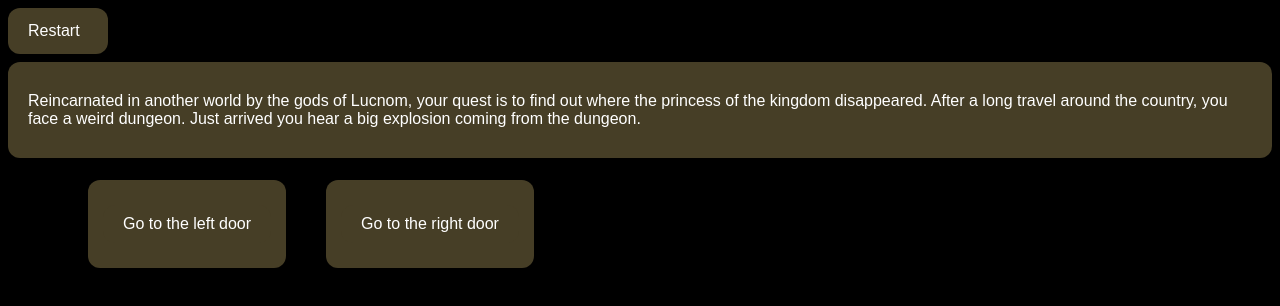
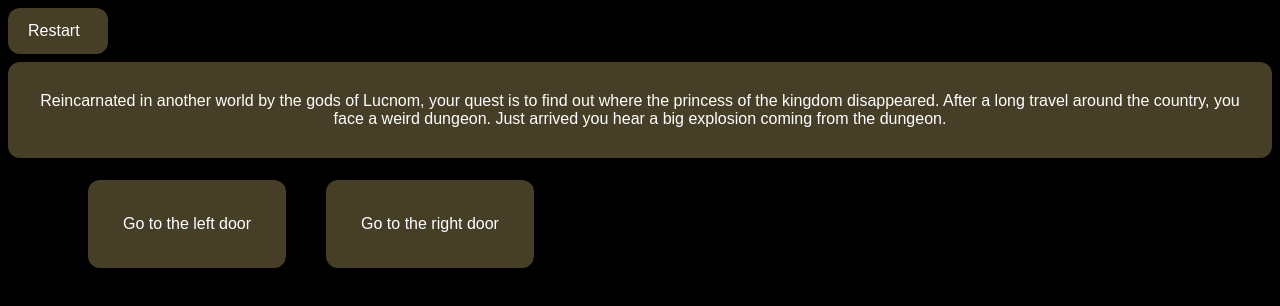
Before and after one commit to GuillaumeDespaux/Lucnom-s-Castle, a plain HTML site: page index.html in a window 1280 px wide. Drawn offline with Linux system fonts and the light colour scheme.

Commit message:
new image + css modification

```diff
--- a/main.js
+++ b/main.js
@@ -43,7 +43,7 @@ const storyNodes = {
     image: './img/4.png',
     options: [
       { text: 'Open the chest', nextNodeId: 11 },
-      { text: 'Open the unlocked door', nextNodeId: 0 }
+      { text: 'Open the unlocked door', nextNodeId: 12 }
     ]
   },
   5: {
@@ -52,7 +52,7 @@ const storyNodes = {
     text: 'You grab your sword out of the guard and prepare to attack. The form shows up and seems to be a skeleton. You take it off guard and prepare to attack.',
     options: [
       { text: 'Attack right side', nextNodeId: 6 },
-      { text: 'Attack left side', nextNodeId: 0 }
+      { text: 'Attack left side', nextNodeId: 12 }
     ]
   },
   6: {
@@ -81,106 +81,106 @@ const storyNodes = {
     name: 'GLFH',
     text: 'Oh no, doors GLFH.',
     options: [
-      { text: 'Open door number 1', nextNodeId: 0 },
-      { text: 'Open door number 2', nextNodeId: 0 },
-      { text: 'Open door number 3', nextNodeId: 0 },
-      { text: 'Open door number 4', nextNodeId: 0 },
-      { text: 'Open door number 5', nextNodeId: 0 },
-      { text: 'Open door number 6', nextNodeId: 0 },
-      { text: 'Open door number 7', nextNodeId: 0 },
-      { text: 'Open door number 8', nextNodeId: 0 },
-      { text: 'Open door number 9', nextNodeId: 0 },
-      { text: 'Open door number 10', nextNodeId: 0 },
-      { text: 'Open door number 11', nextNodeId: 0 },
-      { text: 'Open door number 12', nextNodeId: 0 },
-      { text: 'Open door number 13', nextNodeId: 0 },
-      { text: 'Open door number 14', nextNodeId: 0 },
-      { text: 'Open door number 15', nextNodeId: 0 },
-      { text: 'Open door number 16', nextNodeId: 0 },
-      { text: 'Open door number 17', nextNodeId: 0 },
-      { text: 'Open door number 18', nextNodeId: 0 },
-      { text: 'Open door number 19', nextNodeId: 0 },
-      { text: 'Open door number 20', nextNodeId: 0 },
-      { text: 'Open door number 21', nextNodeId: 0 },
-      { text: 'Open door number 22', nextNodeId: 0 },
-      { text: 'Open door number 23', nextNodeId: 0 },
-      { text: 'Open door number 24', nextNodeId: 0 },
-      { text: 'Open door number 25', nextNodeId: 0 },
-      { text: 'Open door number 26', nextNodeId: 0 },
-      { text: 'Open door number 27', nextNodeId: 0 },
-      { text: 'Open door number 28', nextNodeId: 0 },
-      { text: 'Open door number 29', nextNodeId: 0 },
-      { text: 'Open door number 30', nextNodeId: 0 },
-      { text: 'Open door number 31', nextNodeId: 0 },
-      { text: 'Open door number 32', nextNodeId: 0 },
-      { text: 'Open door number 33', nextNodeId: 0 },
-      { text: 'Open door number 34', nextNodeId: 0 },
-      { text: 'Open door number 35', nextNodeId: 0 },
-      { text: 'Open door number 36', nextNodeId: 0 },
-      { text: 'Open door number 37', nextNodeId: 0 },
-      { text: 'Open door number 38', nextNodeId: 0 },
-      { text: 'Open door number 39', nextNodeId: 0 },
-      { text: 'Open door number 40', nextNodeId: 0 },
-      { text: 'Open door number 41', nextNodeId: 0 },
-      { text: 'Open door number 42', nextNodeId: 0 },
-      { text: 'Open door number 43', nextNodeId: 0 },
-      { text: 'Open door number 44', nextNodeId: 0 },
+      { text: 'Open door number 1', nextNodeId: 12 },
+      { text: 'Open door number 2', nextNodeId: 12 },
+      { text: 'Open door number 3', nextNodeId: 12 },
+      { text: 'Open door number 4', nextNodeId: 12 },
+      { text: 'Open door number 5', nextNodeId: 12 },
+      { text: 'Open door number 6', nextNodeId: 12 },
+      { text: 'Open door number 7', nextNodeId: 12 },
+      { text: 'Open door number 8', nextNodeId: 12 },
+      { text: 'Open door number 9', nextNodeId: 12 },
+      { text: 'Open door number 10', nextNodeId: 12 },
+      { text: 'Open door number 11', nextNodeId: 12 },
+      { text: 'Open door number 12', nextNodeId: 12 },
+      { text: 'Open door number 13', nextNodeId: 12 },
+      { text: 'Open door number 14', nextNodeId: 12 },
+      { text: 'Open door number 15', nextNodeId: 12 },
+      { text: 'Open door number 16', nextNodeId: 12 },
+      { text: 'Open door number 17', nextNodeId: 12 },
+      { text: 'Open door number 18', nextNodeId: 12 },
+      { text: 'Open door number 19', nextNodeId: 12 },
+      { text: 'Open door number 20', nextNodeId: 12 },
+      { text: 'Open door number 21', nextNodeId: 12 },
+      { text: 'Open door number 22', nextNodeId: 12 },
+      { text: 'Open door number 23', nextNodeId: 12 },
+      { text: 'Open door number 24', nextNodeId: 12 },
+      { text: 'Open door number 25', nextNodeId: 12 },
+      { text: 'Open door number 26', nextNodeId: 12 },
+      { text: 'Open door number 27', nextNodeId: 12 },
+      { text: 'Open door number 28', nextNodeId: 12 },
+      { text: 'Open door number 29', nextNodeId: 12 },
+      { text: 'Open door number 30', nextNodeId: 12 },
+      { text: 'Open door number 31', nextNodeId: 12 },
+      { text: 'Open door number 32', nextNodeId: 12 },
+      { text: 'Open door number 33', nextNodeId: 12 },
+      { text: 'Open door number 34', nextNodeId: 12 },
+      { text: 'Open door number 35', nextNodeId: 12 },
+      { text: 'Open door number 36', nextNodeId: 12 },
+      { text: 'Open door number 37', nextNodeId: 12 },
+      { text: 'Open door number 38', nextNodeId: 12 },
+      { text: 'Open door number 39', nextNodeId: 12 },
+      { text: 'Open door number 40', nextNodeId: 12 },
+      { text: 'Open door number 41', nextNodeId: 12 },
+      { text: 'Open door number 42', nextNodeId: 12 },
+      { text: 'Open door number 43', nextNodeId: 12 },
+      { text: 'Open door number 44', nextNodeId: 12 },
       { text: 'Open door number 45', nextNodeId: 8 },
-      { text: 'Open door number 46', nextNodeId: 0 },
-      { text: 'Open door number 47', nextNodeId: 0 },
-      { text: 'Open door number 48', nextNodeId: 0 },
-      { text: 'Open door number 49', nextNodeId: 0 },
-      { text: 'Open door number 50', nextNodeId: 0 },
-      { text: 'Open door number 51', nextNodeId: 0 },
-      { text: 'Open door number 52', nextNodeId: 0 },
-      { text: 'Open door number 53', nextNodeId: 0 },
-      { text: 'Open door number 54', nextNodeId: 0 },
-      { text: 'Open door number 55', nextNodeId: 0 },
-      { text: 'Open door number 56', nextNodeId: 0 },
-      { text: 'Open door number 57', nextNodeId: 0 },
-      { text: 'Open door number 58', nextNodeId: 0 },
-      { text: 'Open door number 59', nextNodeId: 0 },
-      { text: 'Open door number 60', nextNodeId: 0 },
-      { text: 'Open door number 61', nextNodeId: 0 },
-      { text: 'Open door number 62', nextNodeId: 0 },
-      { text: 'Open door number 63', nextNodeId: 0 },
-      { text: 'Open door number 64', nextNodeId: 0 },
-      { text: 'Open door number 65', nextNodeId: 0 },
-      { text: 'Open door number 66', nextNodeId: 0 },
-      { text: 'Open door number 67', nextNodeId: 0 },
-      { text: 'Open door number 68', nextNodeId: 0 },
-      { text: 'Open door number 69', nextNodeId: 0 },
-      { text: 'Open door number 70', nextNodeId: 0 },
-      { text: 'Open door number 71', nextNodeId: 0 },
-      { text: 'Open door number 72', nextNodeId: 0 },
-      { text: 'Open door number 73', nextNodeId: 0 },
-      { text: 'Open door number 74', nextNodeId: 0 },
-      { text: 'Open door number 75', nextNodeId: 0 },
-      { text: 'Open door number 76', nextNodeId: 0 },
-      { text: 'Open door number 77', nextNodeId: 0 },
-      { text: 'Open door number 78', nextNodeId: 0 },
-      { text: 'Open door number 79', nextNodeId: 0 },
-      { text: 'Open door number 80', nextNodeId: 0 },
-      { text: 'Open door number 81', nextNodeId: 0 },
-      { text: 'Open door number 82', nextNodeId: 0 },
-      { text: 'Open door number 83', nextNodeId: 0 },
-      { text: 'Open door number 84', nextNodeId: 0 },
-      { text: 'Open door number 85', nextNodeId: 0 },
-      { text: 'Open door number 86', nextNodeId: 0 },
-      { text: 'Open door number 87', nextNodeId: 0 },
-      { text: 'Open door number 88', nextNodeId: 0 },
-      { text: 'Open door number 89', nextNodeId: 0 },
-      { text: 'Open door number 90', nextNodeId: 0 },
-      { text: 'Open door number 91', nextNodeId: 0 },
-      { text: 'Open door number 92', nextNodeId: 0 },
-      { text: 'Open door number 93', nextNodeId: 0 },
-      { text: 'Open door number 94', nextNodeId: 0 },
-      { text: 'Open door number 95', nextNodeId: 0 },
-      { text: 'Open door number 96', nextNodeId: 0 },
-      { text: 'Open door number 97', nextNodeId: 0 },
-      { text: 'Open door number 98', nextNodeId: 0 },
-      { text: 'Open door number 99', nextNodeId: 0 },
-      { text: 'Open door number 100', nextNodeId: 0 }
+      { text: 'Open door number 46', nextNodeId: 12 },
+      { text: 'Open door number 47', nextNodeId: 12 },
+      { text: 'Open door number 48', nextNodeId: 12 },
+      { text: 'Open door number 49', nextNodeId: 12 },
+      { text: 'Open door number 50', nextNodeId: 12 },
+      { text: 'Open door number 51', nextNodeId: 12 },
+      { text: 'Open door number 52', nextNodeId: 12 },
+      { text: 'Open door number 53', nextNodeId: 12 },
+      { text: 'Open door number 54', nextNodeId: 12 },
+      { text: 'Open door number 55', nextNodeId: 12 },
+      { text: 'Open door number 56', nextNodeId: 12 },
+      { text: 'Open door number 57', nextNodeId: 12 },
+      { text: 'Open door number 58', nextNodeId: 12 },
+      { text: 'Open door number 59', nextNodeId: 12 },
+      { text: 'Open door number 60', nextNodeId: 12 },
+      { text: 'Open door number 61', nextNodeId: 12 },
+      { text: 'Open door number 62', nextNodeId: 12 },
+      { text: 'Open door number 63', nextNodeId: 12 },
+      { text: 'Open door number 64', nextNodeId: 12 },
+      { text: 'Open door number 65', nextNodeId: 12 },
+      { text: 'Open door number 66', nextNodeId: 12 },
+      { text: 'Open door number 67', nextNodeId: 12 },
+      { text: 'Open door number 68', nextNodeId: 12 },
+      { text: 'Open door number 69', nextNodeId: 12 },
+      { text: 'Open door number 70', nextNodeId: 12 },
+      { text: 'Open door number 71', nextNodeId: 12 },
+      { text: 'Open door number 72', nextNodeId: 12 },
+      { text: 'Open door number 73', nextNodeId: 12 },
+      { text: 'Open door number 74', nextNodeId: 12 },
+      { text: 'Open door number 75', nextNodeId: 12 },
+      { text: 'Open door number 76', nextNodeId: 12 },
+      { text: 'Open door number 77', nextNodeId: 12 },
+      { text: 'Open door number 78', nextNodeId: 12 },
+      { text: 'Open door number 79', nextNodeId: 12 },
+      { text: 'Open door number 80', nextNodeId: 12 },
+      { text: 'Open door number 81', nextNodeId: 12 },
+      { text: 'Open door number 82', nextNodeId: 12 },
+      { text: 'Open door number 83', nextNodeId: 12 },
+      { text: 'Open door number 84', nextNodeId: 12 },
+      { text: 'Open door number 85', nextNodeId: 12 },
+      { text: 'Open door number 86', nextNodeId: 12 },
+      { text: 'Open door number 87', nextNodeId: 12 },
+      { text: 'Open door number 88', nextNodeId: 12 },
+      { text: 'Open door number 89', nextNodeId: 12 },
+      { text: 'Open door number 90', nextNodeId: 12 },
+      { text: 'Open door number 91', nextNodeId: 12 },
+      { text: 'Open door number 92', nextNodeId: 12 },
+      { text: 'Open door number 93', nextNodeId: 12 },
+      { text: 'Open door number 94', nextNodeId: 12 },
+      { text: 'Open door number 95', nextNodeId: 12 },
+      { text: 'Open door number 96', nextNodeId: 12 },
+      { text: 'Open door number 97', nextNodeId: 12 },
+      { text: 'Open door number 98', nextNodeId: 12 },
+      { text: 'Open door number 99', nextNodeId: 12 },
+      { text: 'Open door number 100', nextNodeId: 12 }
     ]
   },
   10: {
@@ -189,17 +189,26 @@ const storyNodes = {
     text: 'The princess is dead.',
     image: './img/10.png',
     options: [
-      { text: 'Kill yourself' },
-      { text: 'Kill yourself' }
+      { text: 'Kill yourself', nextNodeId: 12 },
+      { text: 'Kill yourself', nextNodeId: 12 }
     ]
   },
   11: {
     id: 11,
     name: 'Horrible creature',
-    image: '/img/11.png',
+    image: './img/11.png',
     text: 'When you approach the chest, a horrible creature comes out of the chest but gives you a key to open the locked door.',
     options: [
       { text: 'Open the big door', nextNodeId: 9 }
+    ]
+  },
+  12: {
+    id: 12,
+    name: 'Death',
+    image: './img/12.jpg',
+    text: 'You are dead.',
+    options: [
+      { text: 'Try again', nextNodeId: 0 }
     ]
   }
 };
@@ -211,7 +220,7 @@ const storyNodes = {
   const choiceDiv = document.getElementById('choices'); // Get the choice div
   let html = `<p>${node.text}</p>`;
   if (node.image) {
-    html += `<img src="${node.image}" alt="${node.name}" style="width: 600px; height: auto;">`;
+    html += `<img src="${node.image}" alt="${node.name}">`;
   }
   let choiceHtml = '<ul>'; // Initialize a string with an opening ul tag
   node.options.forEach((option, i) => {
--- a/style.css
+++ b/style.css
@@ -2,6 +2,7 @@ body {
     background-color: black;
     color: white;
     font-family: Arial, Verdana, sans-serif;
+    height: 500px;
   }
 
   #rstbtn{
@@ -21,6 +22,7 @@ body {
     margin: 8px 0;
     border: none;
     border-radius: 12px;
+    text-align: center;
 }
 
 #choices{
@@ -30,6 +32,7 @@ body {
     border: none;
     overflow-x: scroll;
 }
+
 
 ul {
   display: flex;
@@ -77,3 +80,8 @@ a:hover {
   background-color: white;
   color: #463e26;
 }
+img{
+  width: 500px;
+  max-height: 200px;
+  height: auto;
+}
```
Also changed, not shown: index.html (+2 -2 lines), img/12.jpg (added).
